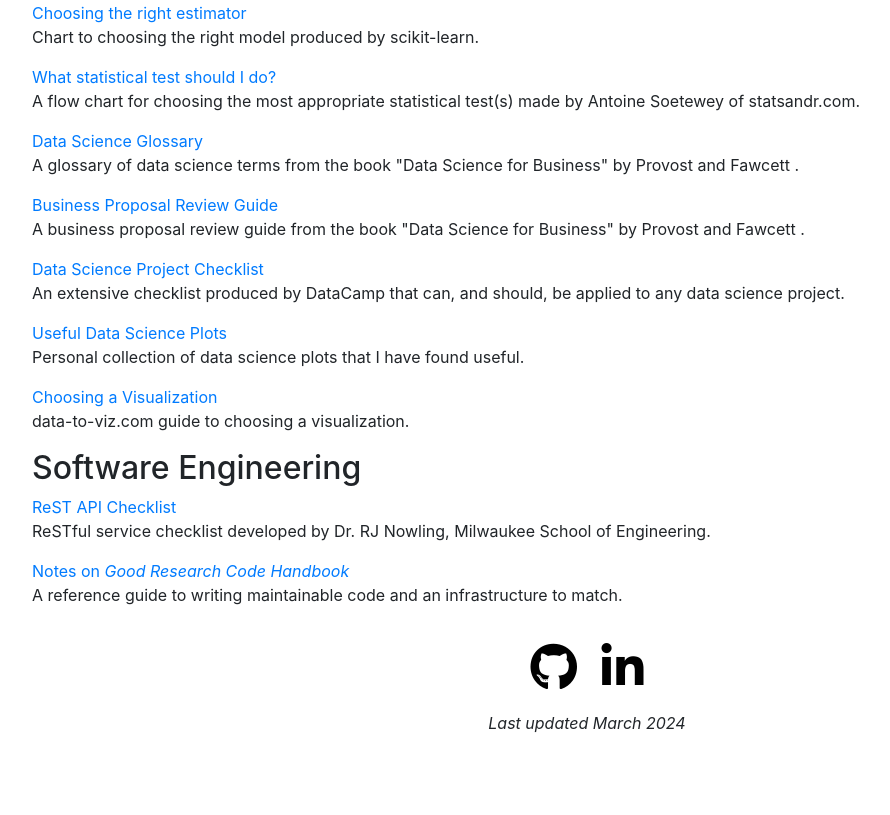
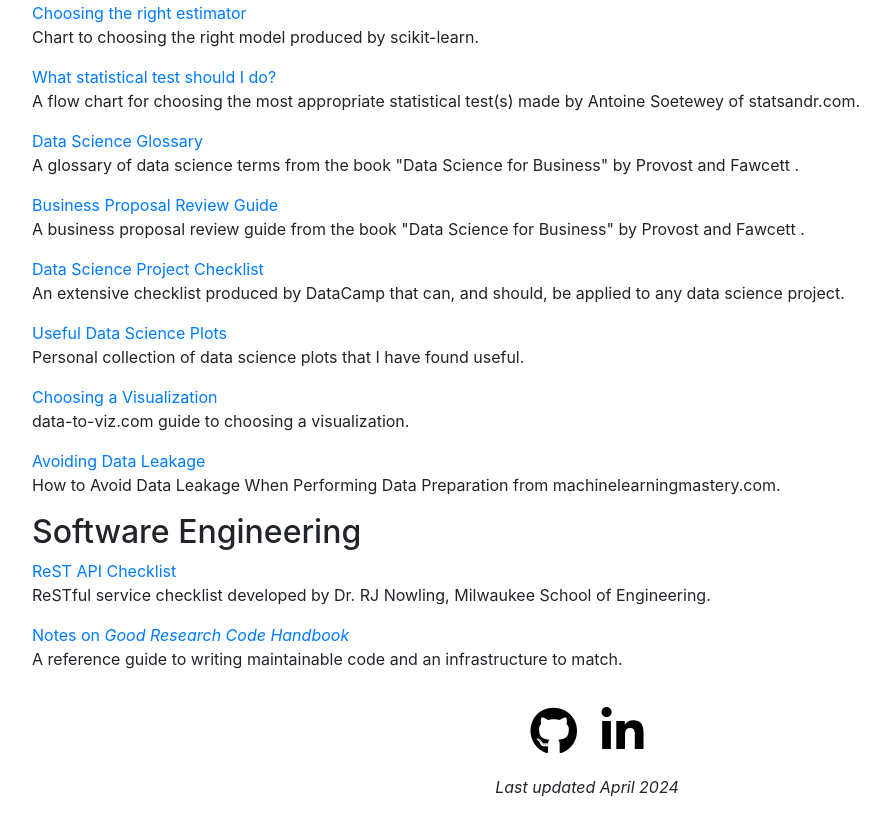
Before and after one commit to straslerj/straslerj.github.io, a plain HTML site: page resources.html in a window 1280 px wide. Shown: the part 453-1268 px from the top of the page, without its empty margins (53-943 px from the left). Before the commit the page ends 1204 px from the top, so only its background shows below. Drawn offline with nearby package versions, Linux system fonts and the light colour scheme.

Commit message:
Adds document to Resources

```diff
--- a/resources.html
+++ b/resources.html
@@ -132,6 +132,12 @@
                     <p>data-to-viz.com guide to choosing a visualization.
                     </p>
                 </div>
+                <div class="file" data-category="Data Science">
+                    <a href="https://machinelearningmastery.com/data-preparation-without-data-leakage/"
+                        target="_blank">Avoiding Data Leakage</a>
+                    <p>How to Avoid Data Leakage When Performing Data Preparation from machinelearningmastery.com.
+                    </p>
+                </div>
                 <!-- Add more files as needed -->
             </div>
 
@@ -175,7 +181,7 @@
         <header>
             <div style="padding-top: 20px;" class="d-flex align-items-center justify-content-center">
                 <footer>
-                    <p class="font-italic">Last updated March 2024</p>
+                    <p class="font-italic">Last updated April 2024</p>
                 </footer>
             </div>
         </header>
```
Also changed, not shown: contact.html (+1 -1 lines), education.html (+1 -1 lines), index.html (+1 -1 lines), personal.html (+1 -1 lines), professional.html (+1 -1 lines), projects.html (+1 -1 lines).
